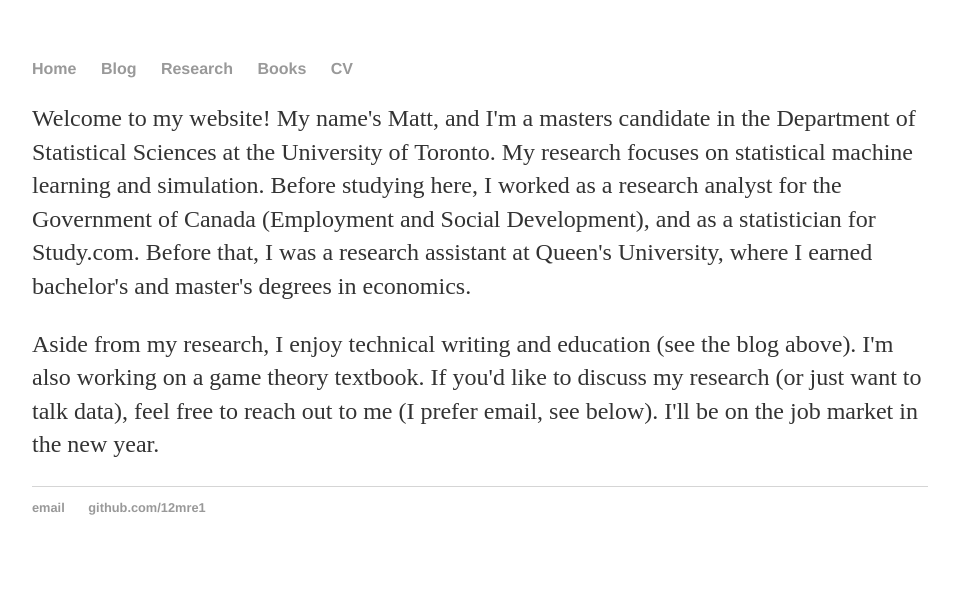
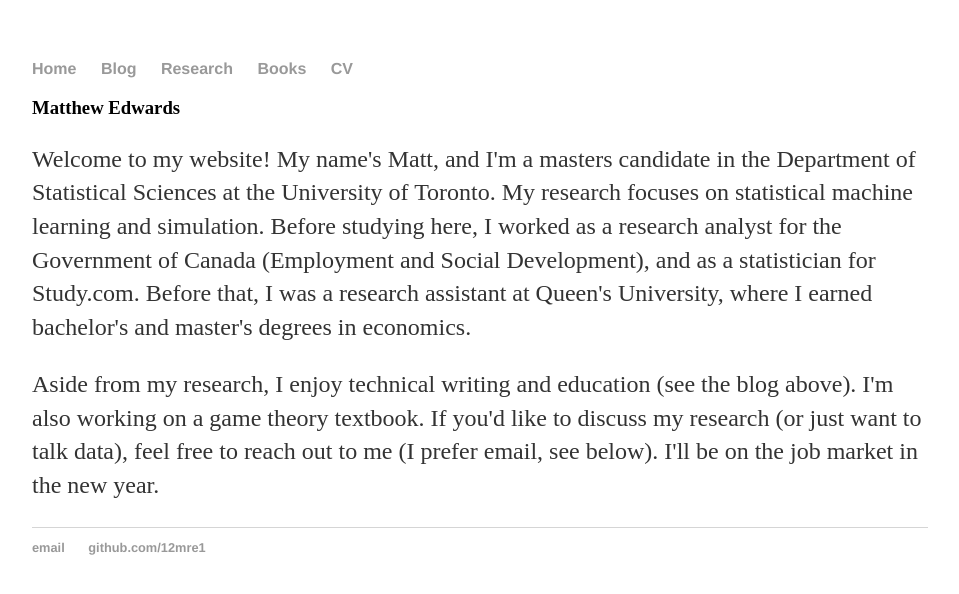
Before and after one commit to 12mre1/12mre1.github.io, a Jekyll site: the page built from index.html, in a window 1280 px wide. Shown: the top 594 px of the page, without its empty margins (160-1119 px from the left). Built offline with Jekyll 4.4.1, drawn with Linux system fonts in a browser that asks for light colours.

Commit message:
Update index.html

```diff
--- a/index.html
+++ b/index.html
@@ -3,6 +3,7 @@
 title: Matthew Edwards
 ---
 <div class="blurb">
+	<h3>Matthew Edwards</h3>
 	<p> Welcome to my website! My name's Matt, and I'm a masters candidate in the Department of Statistical Sciences at the University of Toronto.
 	My research focuses on statistical machine learning and simulation. Before studying here, I worked as a research analyst for the Government of
 	Canada (Employment and Social Development), and as a statistician for Study.com. Before that, I was a research assistant at Queen's University,
```
